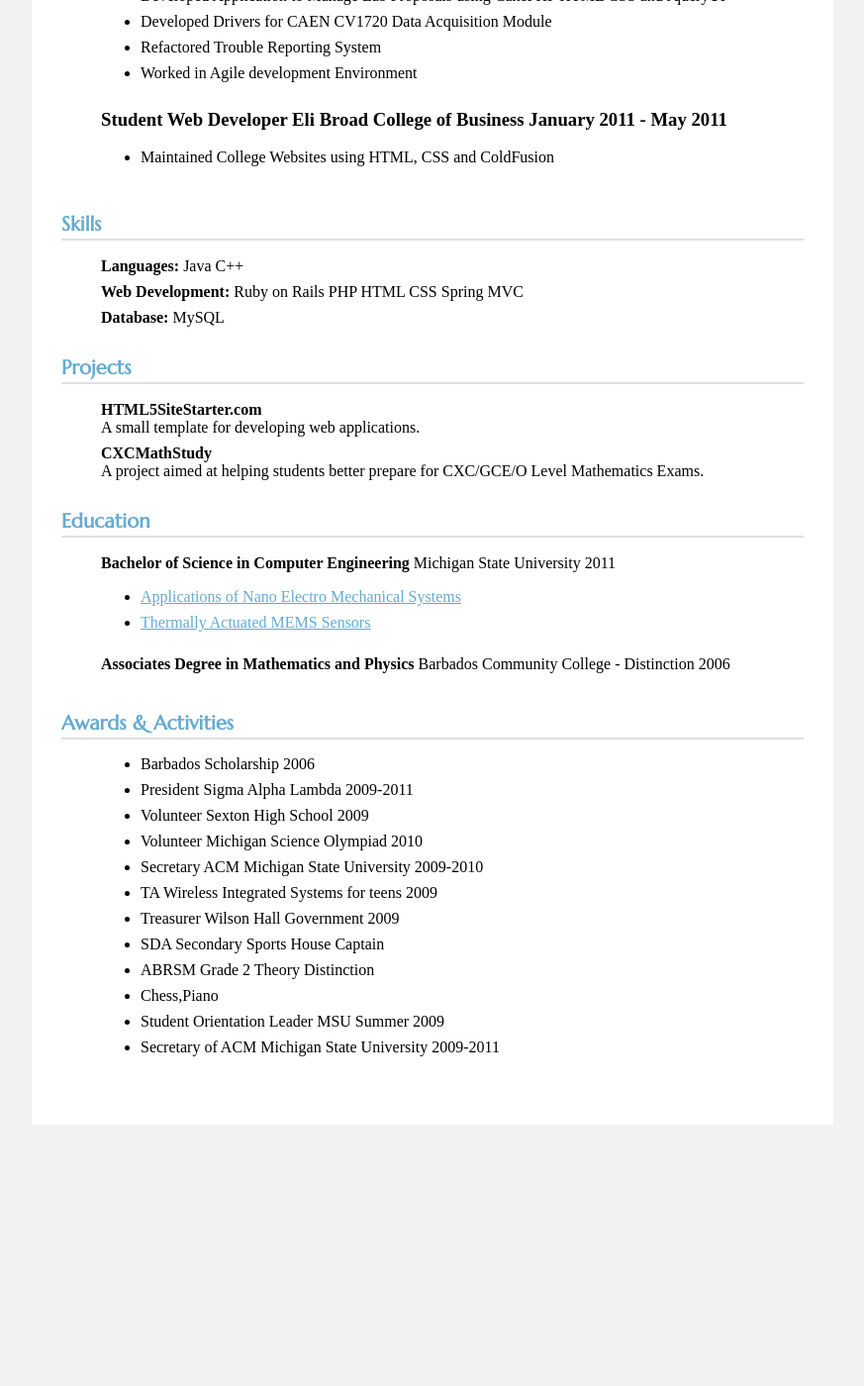
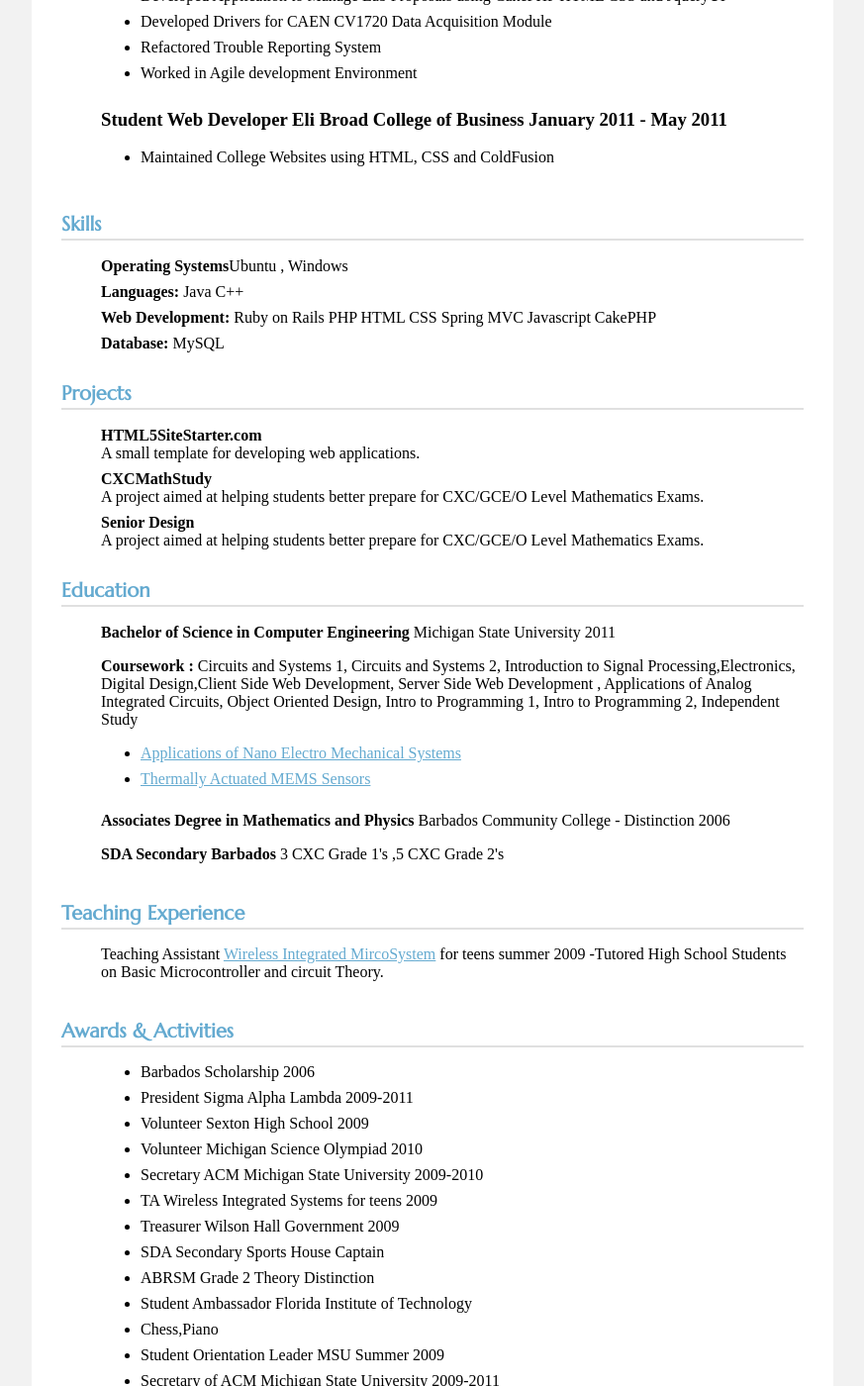
Before and after one commit to reecekol/reecekol.com, a Jekyll site: the page HTML5Resume/index.html, which Jekyll copies as it is, in a window 1280 px wide and 1400 px high, scrolled down 609 px. Shown: the whole window at 99% size, without its empty margins (203-1076 px from the left). Built offline with Jekyll 4.4.1, drawn with Linux system fonts in a browser that asks for light colours; before the commit the page ends 1745 px from its top, so only the background shows below that.

Commit message:
updated experience and projects

```diff
--- a/HTML5Resume/index.html
+++ b/HTML5Resume/index.html
@@ -53,8 +53,9 @@
     <header><h2>Skills</h2></header>
 
 	<section>
+	     <div class="skill"><strong>Operating Systems</strong>Ubuntu , Windows</div>
 		 <div class="skill"><strong>Languages:</strong> Java C++</div>
-		 <div class="skill"><strong>Web Development:</strong> Ruby on Rails PHP HTML CSS Spring MVC</div>
+		 <div class="skill"><strong>Web Development:</strong> Ruby on Rails PHP HTML CSS Spring MVC Javascript CakePHP</div>
 		 <div class="skill"><strong>Database:</strong> MySQL</div>
 	</section>
 
@@ -62,23 +63,37 @@
 	<header><h2>Projects</h2></header>
 
 	<section>
-		 <div><strong>HTML5SiteStarter.com</strong><br/>  A small template for developing web applications.</div>
+		 <div><strong>HTML5SiteStarter.com</strong><br/>A small template for developing web applications.</div>
 		 <div class="skill"><strong>CXCMathStudy</strong><br/>A project aimed at helping students better prepare for CXC/GCE/O Level Mathematics Exams.</div>
+		 <div class="skill"><strong>Senior Design</strong><br/>A project aimed at helping students better prepare for CXC/GCE/O Level Mathematics Exams.</div>
 	</section>
 
     <header><h2>Education</h2></header>
 
 	<section>
 		 <p><strong>Bachelor of Science in Computer Engineering</strong> Michigan State University 2011<p>
+		 <p><strong>Coursework :</strong>  Circuits and Systems 1, Circuits and Systems 2, Introduction to Signal Processing,Electronics,
+		  Digital Design,Client Side Web Development, Server Side Web Development , Applications of Analog Integrated Circuits, Object Oriented Design, Intro to Programming 1, Intro to Programming 2, Independent Study
+
+		 </p>
 		 <ul>
 		    <li><a href="http://www.reecekol.com/NEMS.pdf">Applications of Nano Electro Mechanical Systems</a></li>
 			<li><a href="http://www.reecekol.com/MEMS.pdf">Thermally Actuated MEMS Sensors</a></li>
+
 		 </ul>
 		 <p><strong>Associates Degree in Mathematics and Physics</strong> Barbados Community College - Distinction 2006</p>
+		 <p><strong>SDA Secondary Barbados</strong> 3 CXC Grade 1's ,5 CXC Grade 2's</p>
 	</section>
 
-	<header><h2>Awards &amp; Activities</h2></header>
 
+	 <header><h2>Teaching Experience</h2></header>
+
+
+	<section>
+	   <p>Teaching Assistant <a href="Course.doc">Wireless Integrated MircoSystem</a> for teens summer 2009 -Tutored High School Students on Basic Microcontroller and circuit Theory.</p>
+	</section>
+
+    <header><h2>Awards &amp; Activities</h2></header>
 	<section>
 	  <ul>
 	     <li>Barbados Scholarship 2006</li>
@@ -90,6 +105,7 @@
 		 <li>Treasurer Wilson Hall Government 2009</li>
 		 <li>SDA Secondary Sports House Captain</li>
 		 <li>ABRSM Grade 2 Theory Distinction</li>
+		 <li>Student Ambassador Florida Institute of Technology</li>
 		 <li>Chess,Piano</li>
 		 <li>Student Orientation Leader MSU Summer 2009</li>
 		 <li>Secretary of ACM Michigan State University 2009-2011</li>
--- a/index.html
+++ b/index.html
@@ -17,7 +17,7 @@ title: Posts
 <div class="right right-col">
 	   <h1>Projects</h1>
 	   <ul>
-	      <li><a href="">BimList</a></li>
+	     <!-- <li><a href="">BimList</a></li> -->
 	      <li><a href="https://github.com/reecekol/compass-sass">Compass and SASS</a></li>
 	      <li><a href="#">CXCMathStudy</a></li>
 	      <li><a href="https://github.com/reecekol/HTML5SiteStarter">HTLM5SiteStarter</a></li>
```
